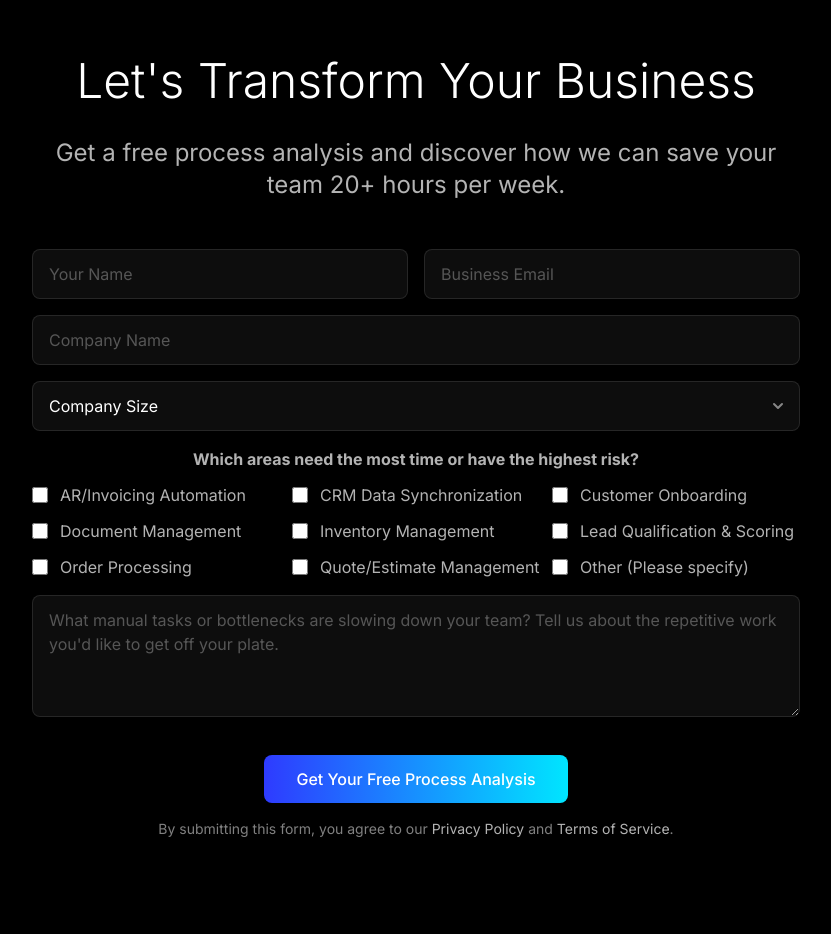
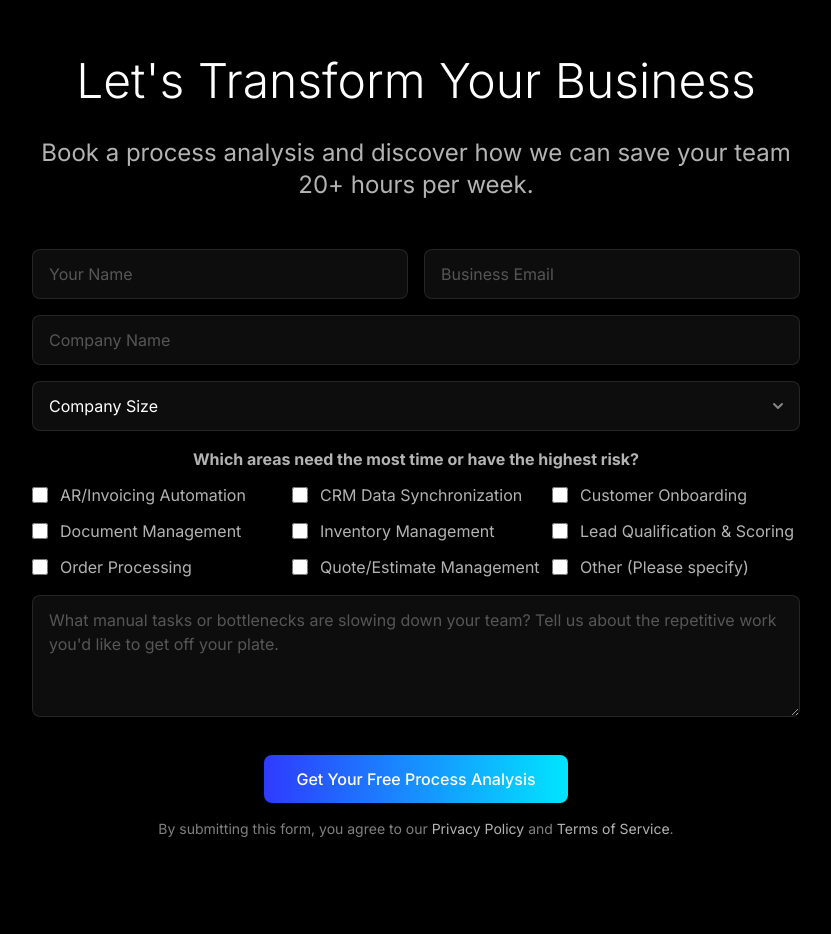
Before and after one commit to saastutor/ghostbpa-site, a website: page index.html in a window 1280 px wide. Shown: the part 5140-6074 px from the top of the page, without its empty margins (224-1055 px from the left). Drawn offline with nearby package versions, Linux system fonts and the light colour scheme.

Commit message:
Update form subtitle text to 'Book a process analysis' for consistency

```diff
--- a/index.html
+++ b/index.html
@@ -869,7 +869,7 @@
         <div class="max-w-[1080px] mx-auto px-6 sm:px-6 lg:px-8">
           <div class="max-w-3xl mx-auto text-center">
             <h2 class="text-3xl md:text-5xl font-light mb-8 text-shadow-hero">Let's Transform Your Business</h2>
-            <p class="text-xl md:text-2xl text-white/70 mb-12 text-shadow-hero">Get a free process analysis and discover how we can save your team 20+ hours per week.</p>
+            <p class="text-xl md:text-2xl text-white/70 mb-12 text-shadow-hero">Book a process analysis and discover how we can save your team 20+ hours per week.</p>
             <form id="contactForm" action="https://formspree.io/f/xgvadbld" method="POST" class="space-y-4">
               <!-- Honeypot field - hidden from users but trips up bots -->
               <input type="text" name="_gotcha" style="display:none" tabindex="-1" autocomplete="off">
```
